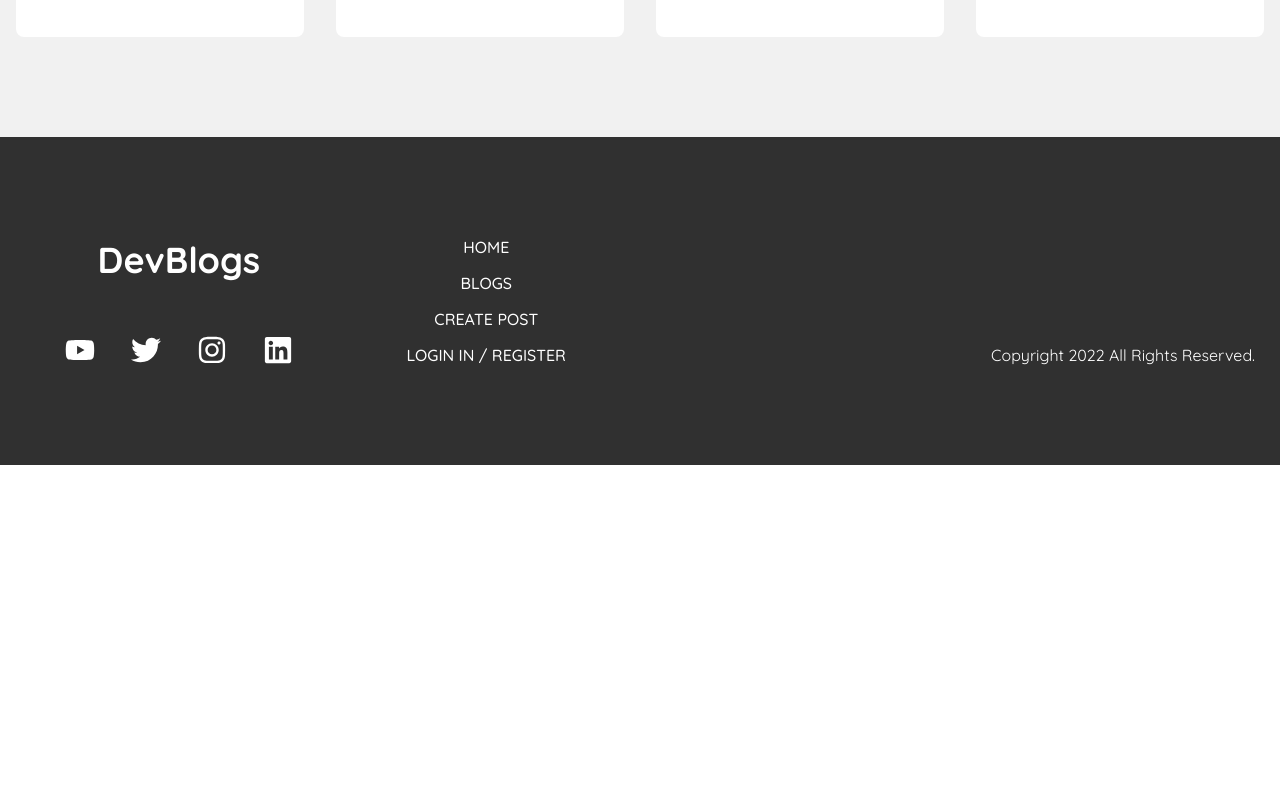
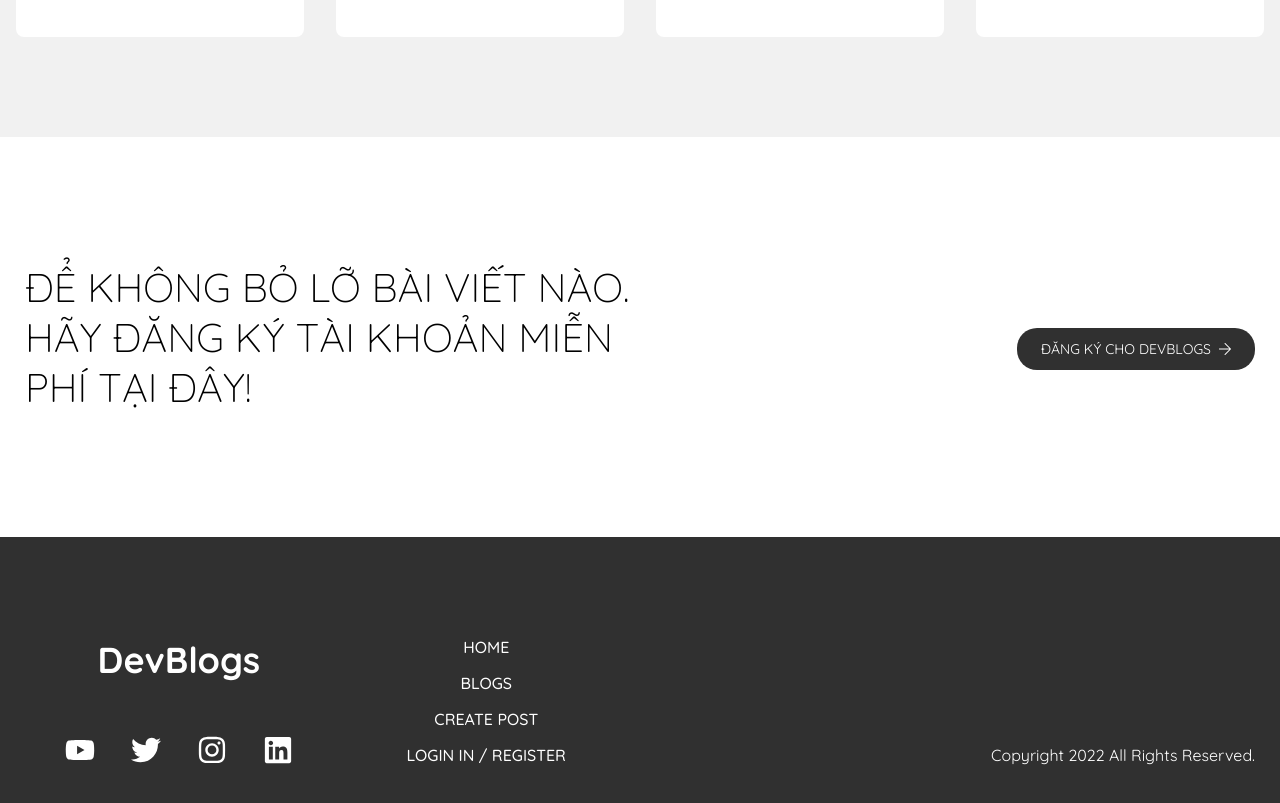
Before and after one commit to NgocCuongOU/DevCBlogs, a Vue app: page / in a window 1280 px wide. Shown: the part 2580-3383 px from the top of the page. Before the commit the page ends 3045 px from the top, so only its background shows below. Built offline with nearby package versions, Linux system fonts and the light colour scheme.

Commit message:
create updates component

```diff
--- a/src/assets/scss/base.scss
+++ b/src/assets/scss/base.scss
@@ -76,6 +76,56 @@
   }
 }
 
+button, .router-button {
+  margin-top: 24px;
+  padding: 12px 24px;
+  border-radius: 20px;
+  border: none;
+  color: $white-text-color;
+  background-color: $bg-primary-color;
+  cursor: pointer;
+  text-transform: uppercase;
+  transition: 500ms ease all;
+
+  &:focus {
+    outline: none;
+  }
+
+  &:hover {
+    background-color: rgba(48, 48, 48, 0.7);
+  }
+}
+
+.button-ghost {
+  padding: 0;
+  margin-top: 50px;
+  border-radius: 0;
+  font-size: 15px;
+  font-weight: 500;
+  color: $black-text-color;
+  background-color: transparent;
+  @media (min-width: 700px) {
+    margin-top: 0;
+    margin-left: auto;
+  }
+
+  i {
+    margin-left: 8px;
+  }
+}
+
+.button-light {
+  background-color: transparent;
+  border: 2px solid $border-white-color;
+  color: $white-text-color;
+}
+
+.button-inactive {
+  pointer-events: none !important;
+  cursor: none !important;
+  background-color: rgba(128, 128, 128, 0.5) !important;
+}
+
 .icon:hover {
   .edit, .delete {
     path {
--- a/src/views/Home.vue
+++ b/src/views/Home.vue
@@ -10,6 +10,15 @@
         </div>
       </div>
     </div>
+    <div class="updates">
+      <div class="container">
+        <h2>Để không bỏ lỡ bài viết nào. Hãy đăng ký tài khoản miễn phí tại đây!</h2>
+        <router-link class="router-button" to="#">
+          Đăng ký cho DevBlogs
+          <Arrow class="arrow arrow-light" />
+        </router-link>
+      </div>
+    </div>
   </div>
 </template>
 <script lang="ts">
@@ -17,10 +26,11 @@ import { defineComponent } from 'vue'
 
 import BlogPost from '../components/BlogPost/BlogPost.vue'
 import BlogCard from '@/components/BlogPost/BlogCard.vue'
+import Arrow from '@/assets/Icons/arrow-right-light.svg?component'
 
 export default defineComponent({
   name: 'Home',
-  components: { BlogPost, BlogCard },
+  components: { BlogPost, BlogCard, Arrow },
   data() {
     return {
       welcomeScreen: {
@@ -77,4 +87,39 @@ export default defineComponent({
     font-size: 28px;
   }
 }
+
+.updates {
+  .container {
+    display: flex;
+    flex-direction: column;
+    align-items: center;
+    padding: 100px 25px;
+    @media (min-width: 800px) {
+      flex-direction: row;
+      padding: 125px 25px;
+    }
+
+    .router-button {
+      display: flex;
+      font-size: 14px;
+      text-decoration: none;
+      @media (min-width: 800px) {
+        margin-left: auto;
+      }
+    }
+
+    h2 {
+      width: 100%;
+      max-width: 605px;
+      text-align: center;
+      text-transform: uppercase;
+      font-weight: 300;
+      font-size: 32px;
+      @media (min-width: 800px) {
+        text-align: initial;
+        font-size: 40px;
+      }
+    }
+  }
+}
 </style>
```
